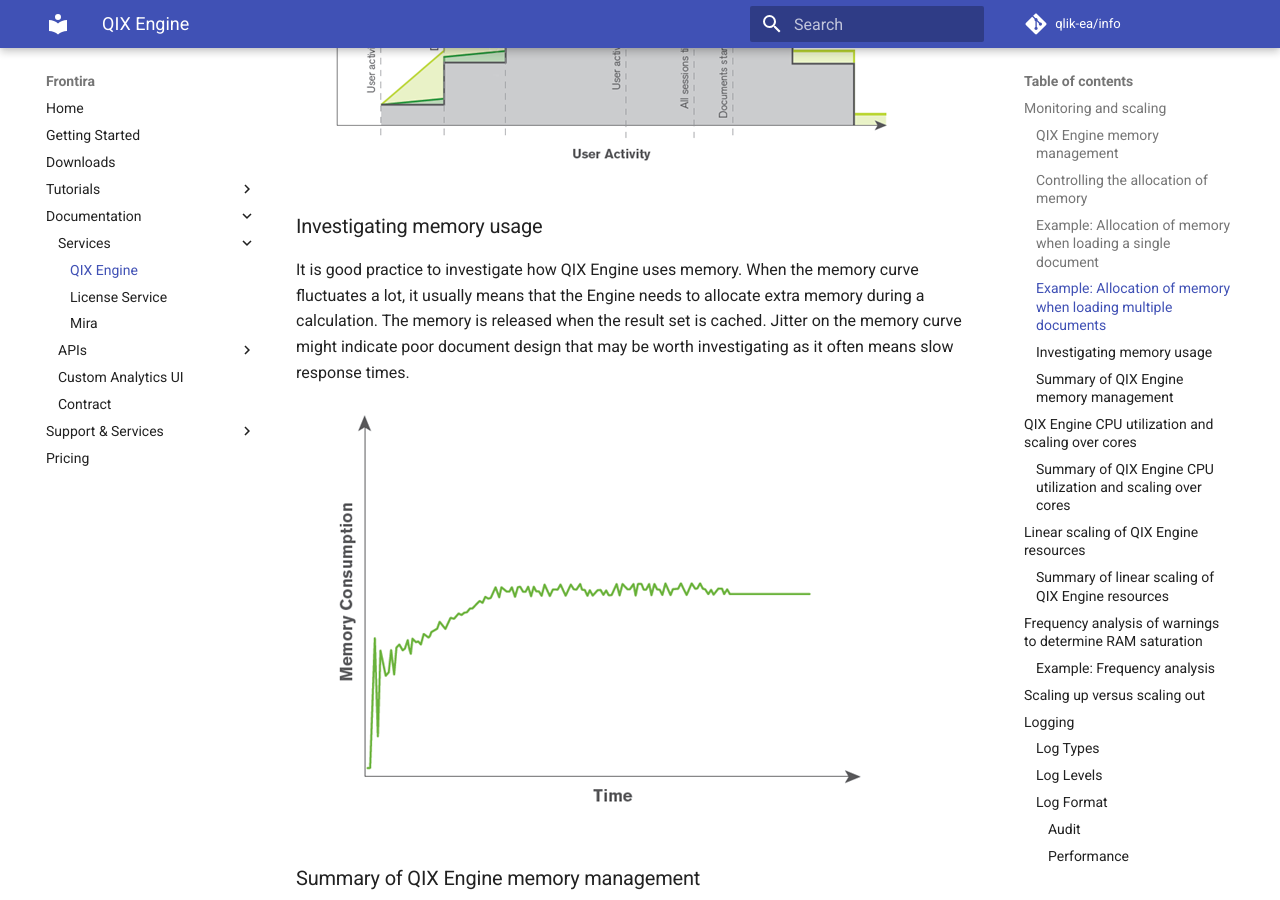
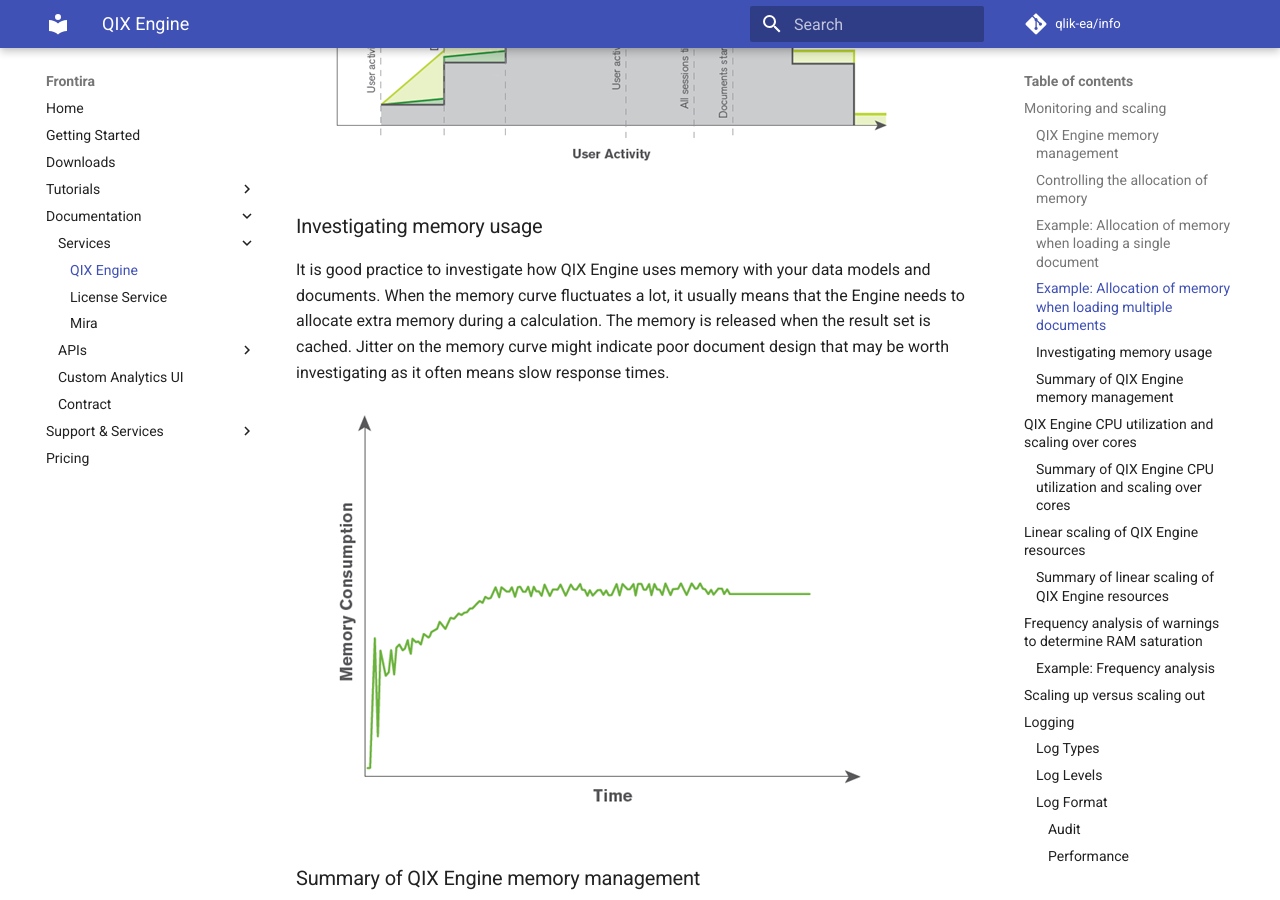
Before and after one commit to qlik-oss/core-website, an MkDocs documentation site: the page built from docs/documentation/services/qix-engine.md, in a window 1280 px wide and 900 px high, scrolled down 3338 px. Built offline with MkDocs 1.6.1 and Material for MkDocs 9.7.7, drawn with Linux system fonts in a browser that asks for light colours; comment, search, counter and statistics services are not loaded; old or Windows-style settings are respelled for this version of MkDocs; some of the changed text lies outside the part shown.

Commit message:
Moar fixes

```diff
--- a/docs/documentation/services/qix-engine.md
+++ b/docs/documentation/services/qix-engine.md
@@ -126,11 +126,12 @@
 
 ### Investigating memory usage
 
-It is good practice to investigate how QIX Engine uses memory. When the
-memory curve fluctuates a lot, it usually means that the Engine needs to
-allocate extra memory during a calculation. The memory is released when the
-result set is cached. Jitter on the memory curve might indicate poor document
-design that may be worth investigating as it often means slow response times.
+It is good practice to investigate how QIX Engine uses memory with your data
+models and documents. When the memory curve fluctuates a lot, it usually means
+that the Engine needs to allocate extra memory during a calculation. The memory
+is released when the result set is cached. Jitter on the memory curve might
+indicate poor document design that may be worth investigating as it often means
+slow response times.
 
 ![Monitoring RAM](../../images/qix-service/monitoring_ram.png)
 
```
Also changed, not shown: other parts of docs/documentation/services/qix-engine.md (+2 -2 lines).
